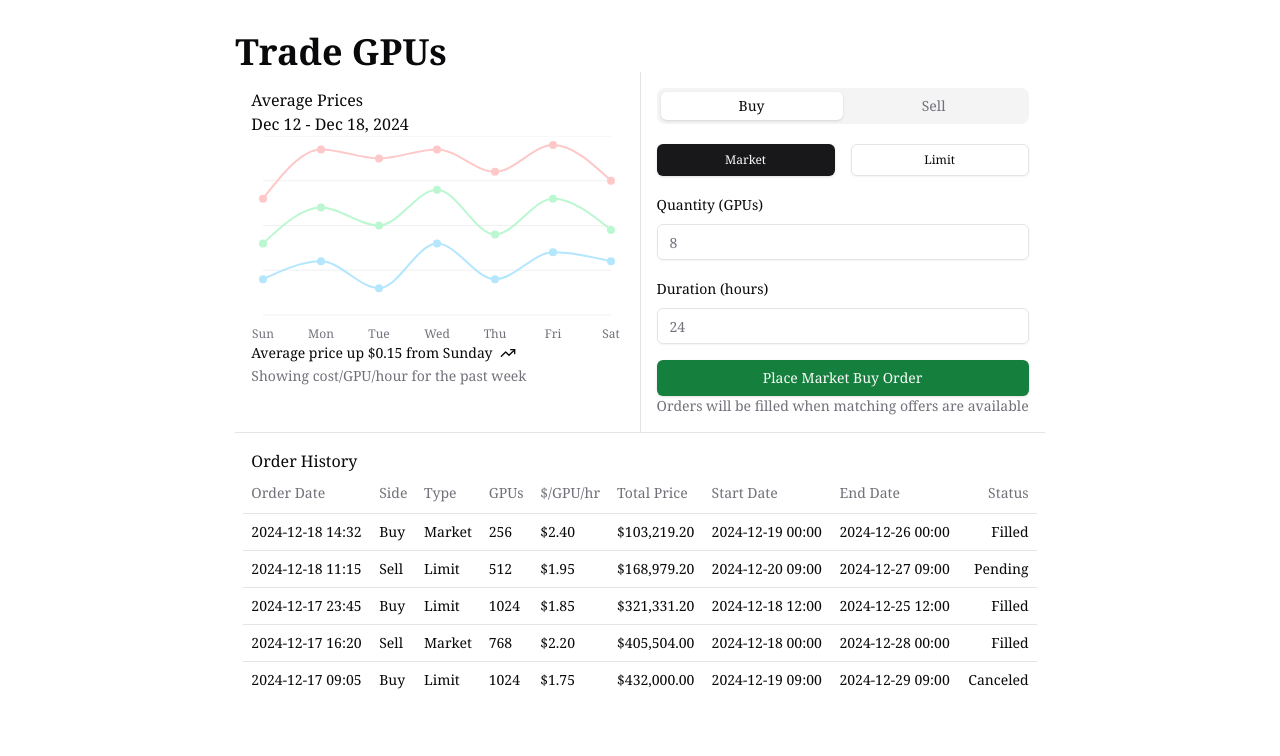
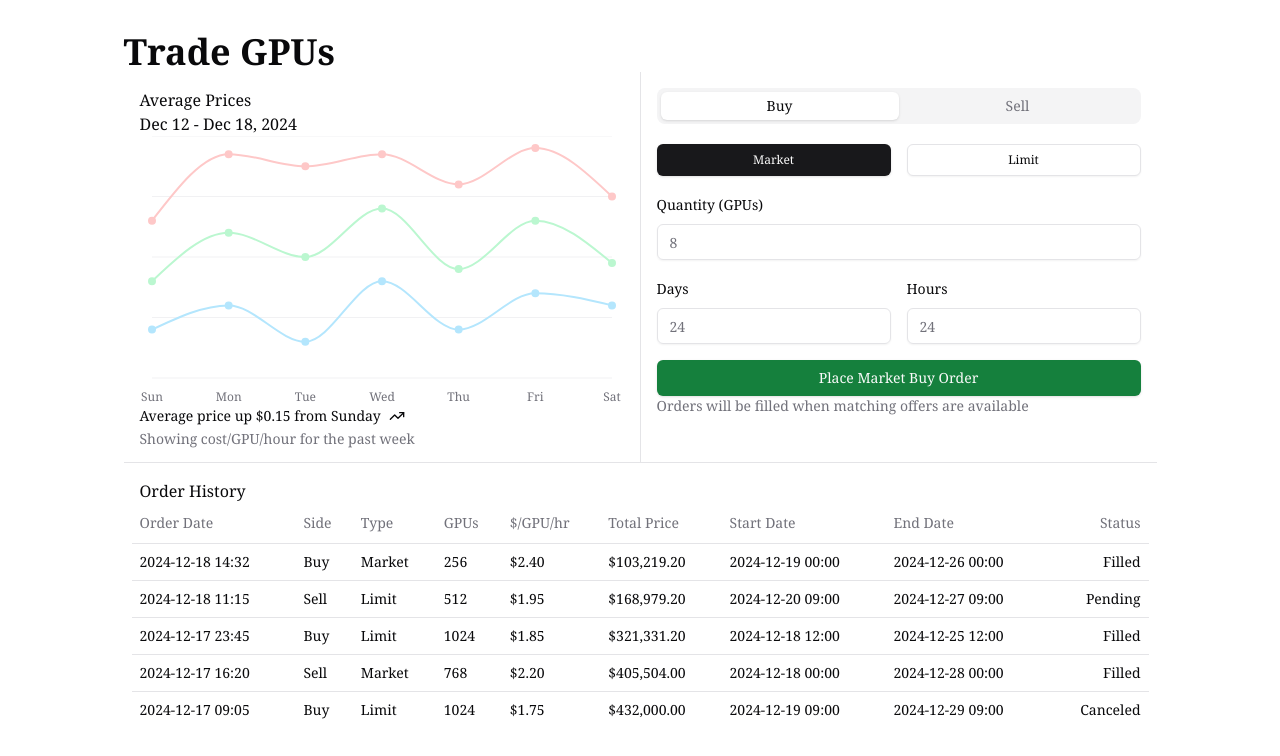
Before and after one commit to darzyx/gpu-auction-house, a Next.js app: page / in a window 1280 px wide. Shown: the top 756 px of the page. Built offline with nearby package versions, Linux system fonts and the light colour scheme.

Commit message:
Add days and hours fields for buying

```diff
--- a/src/components/trading-form.tsx
+++ b/src/components/trading-form.tsx
@@ -48,9 +48,15 @@ export default function TradingForm() {
                                 <Input id="price" type="number" step="0.01" placeholder="1.20" />
                             </div>
                         )}
-                        <div className="space-y-2">
-                            <Label htmlFor="duration">Duration (hours)</Label>
-                            <Input id="duration" type="number" placeholder="24" />
+                        <div className="grid grid-cols-2 gap-4">
+                            <div className="space-y-2">
+                                <Label htmlFor="duration">Days</Label>
+                                <Input id="duration" type="number" placeholder="24" />
+                            </div>
+                            <div className="space-y-2">
+                                <Label htmlFor="duration">Hours</Label>
+                                <Input id="duration" type="number" placeholder="24" />
+                            </div>
                         </div>
                         <Button className="w-full bg-green-700 hover:bg-green-600">
                             Place {buyOrderType === "market" ? "Market" : "Limit"} Buy Order
```
